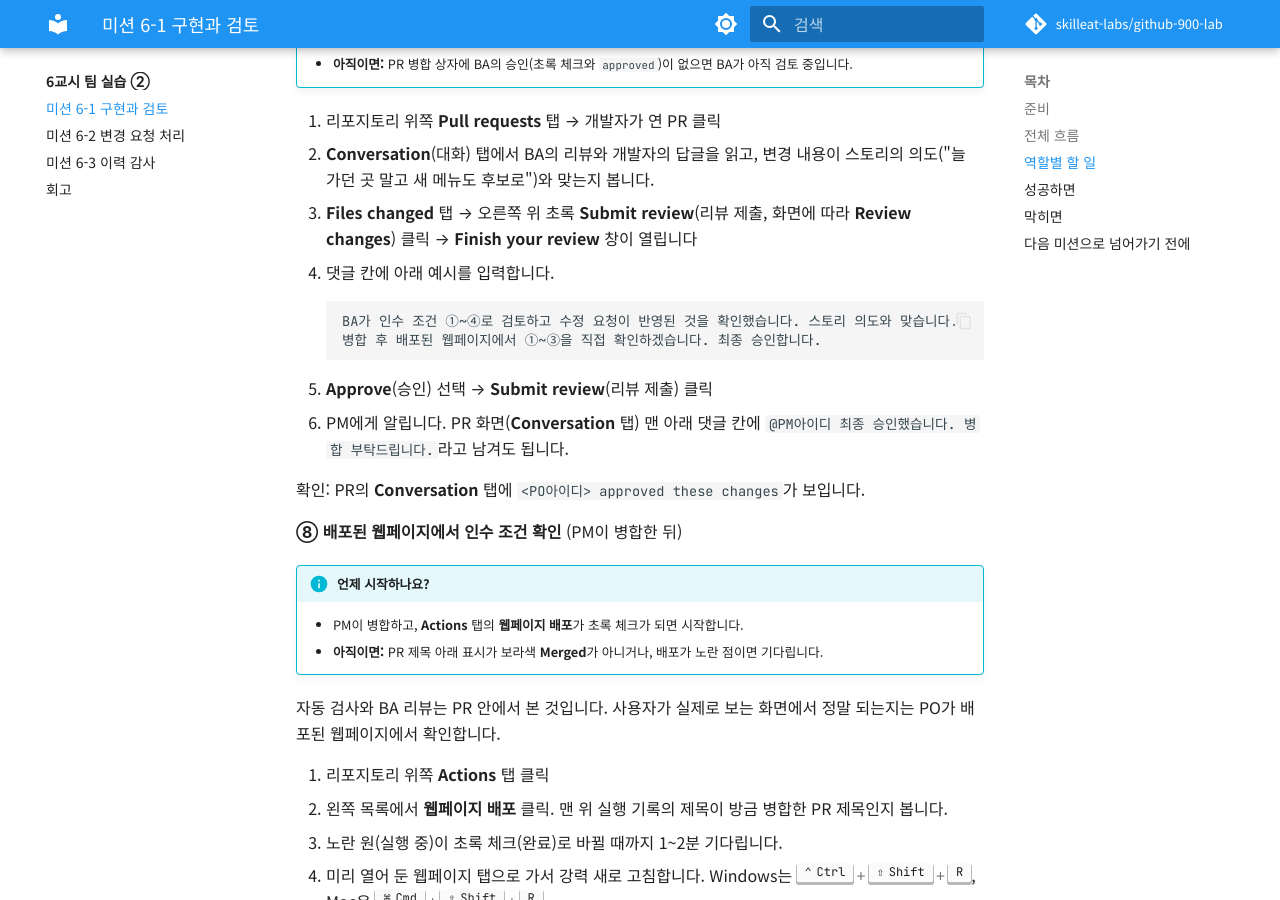
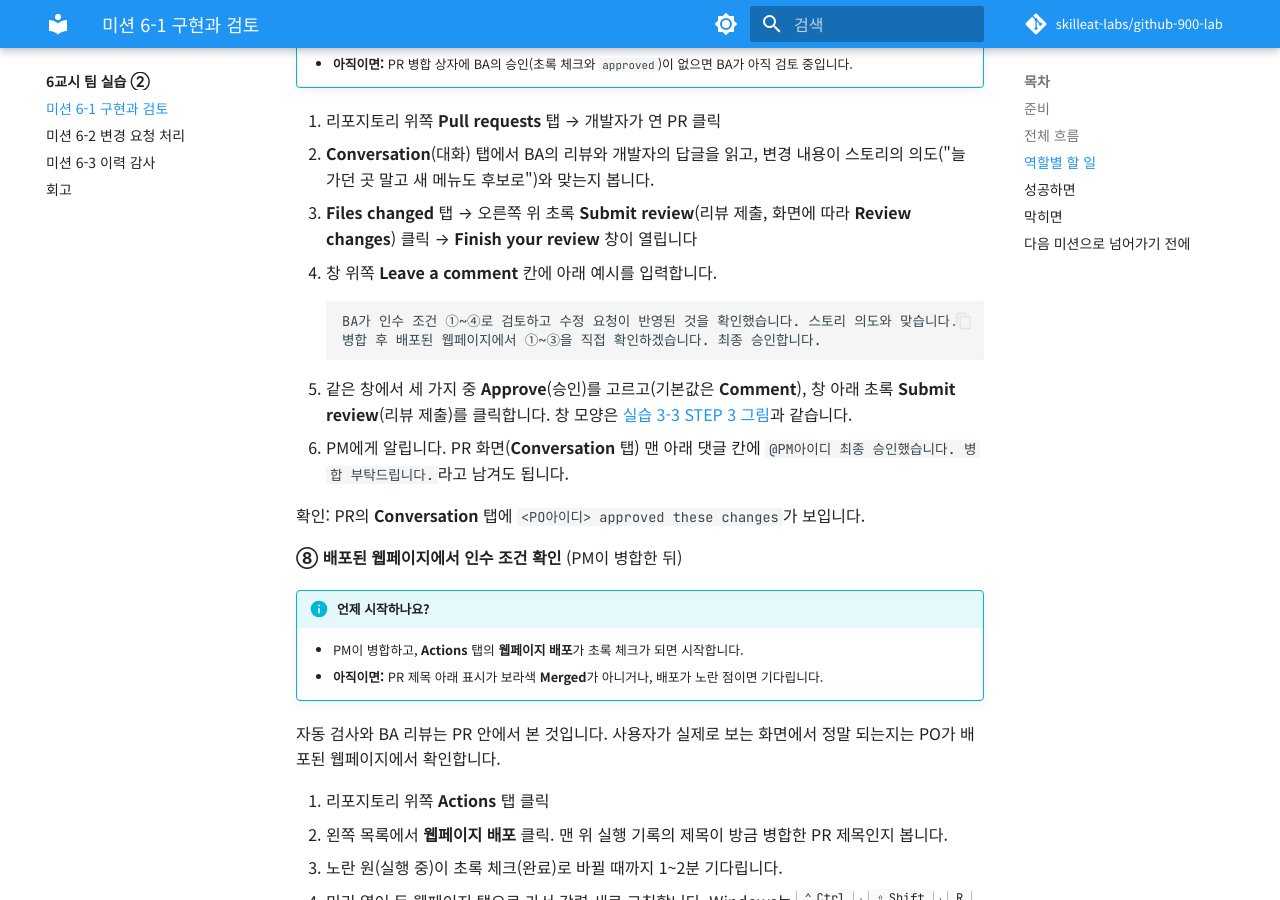
Before and after one commit to hyongsu/github-900-lab, an MkDocs documentation site: the page built from docs/class6/mission-1.md, in a window 1280 px wide and 900 px high, scrolled down 3583 px. Built offline with MkDocs 1.6.1 and Material for MkDocs 9.7.7, drawn with Linux system fonts in a browser that asks for light colours; comment, search, counter and statistics services are not loaded.

Commit message:
6-1 PO ⑥: Finish your review 창 안에서 하는 단계임을 명확히
Co-Authored-By: Claude Opus 5.5 <noreply@anthropic.com>

````diff
--- a/docs/class6/mission-1.md
+++ b/docs/class6/mission-1.md
@@ -72,14 +72,14 @@ flowchart TB
     1. 리포지토리 위쪽 **Pull requests** 탭 → 개발자가 연 PR 클릭
     2. **Conversation**(대화) 탭에서 BA의 리뷰와 개발자의 답글을 읽고, 변경 내용이 스토리의 의도("늘 가던 곳 말고 새 메뉴도 후보로")와 맞는지 봅니다.
     3. **Files changed** 탭 → 오른쪽 위 초록 **Submit review**(리뷰 제출, 화면에 따라 **Review changes**) 클릭 → **Finish your review** 창이 열립니다
-    4. 댓글 칸에 아래 예시를 입력합니다.
+    4. 창 위쪽 **Leave a comment** 칸에 아래 예시를 입력합니다.
 
         ```text
         BA가 인수 조건 ①~④로 검토하고 수정 요청이 반영된 것을 확인했습니다. 스토리 의도와 맞습니다.
         병합 후 배포된 웹페이지에서 ①~③을 직접 확인하겠습니다. 최종 승인합니다.
         ```
 
-    5. **Approve**(승인) 선택 → **Submit review**(리뷰 제출) 클릭
+    5. 같은 창에서 세 가지 중 **Approve**(승인)를 고르고(기본값은 **Comment**), 창 아래 초록 **Submit review**(리뷰 제출)를 클릭합니다. 창 모양은 [실습 3-3 STEP 3 그림](../class3/lab-3.md#step-3-request-changes)과 같습니다.
     6. PM에게 알립니다. PR 화면(**Conversation** 탭) 맨 아래 댓글 칸에 `@PM아이디 최종 승인했습니다. 병합 부탁드립니다.`라고 남겨도 됩니다.
 
     확인: PR의 **Conversation** 탭에 `<PO아이디> approved these changes`가 보입니다.
````
